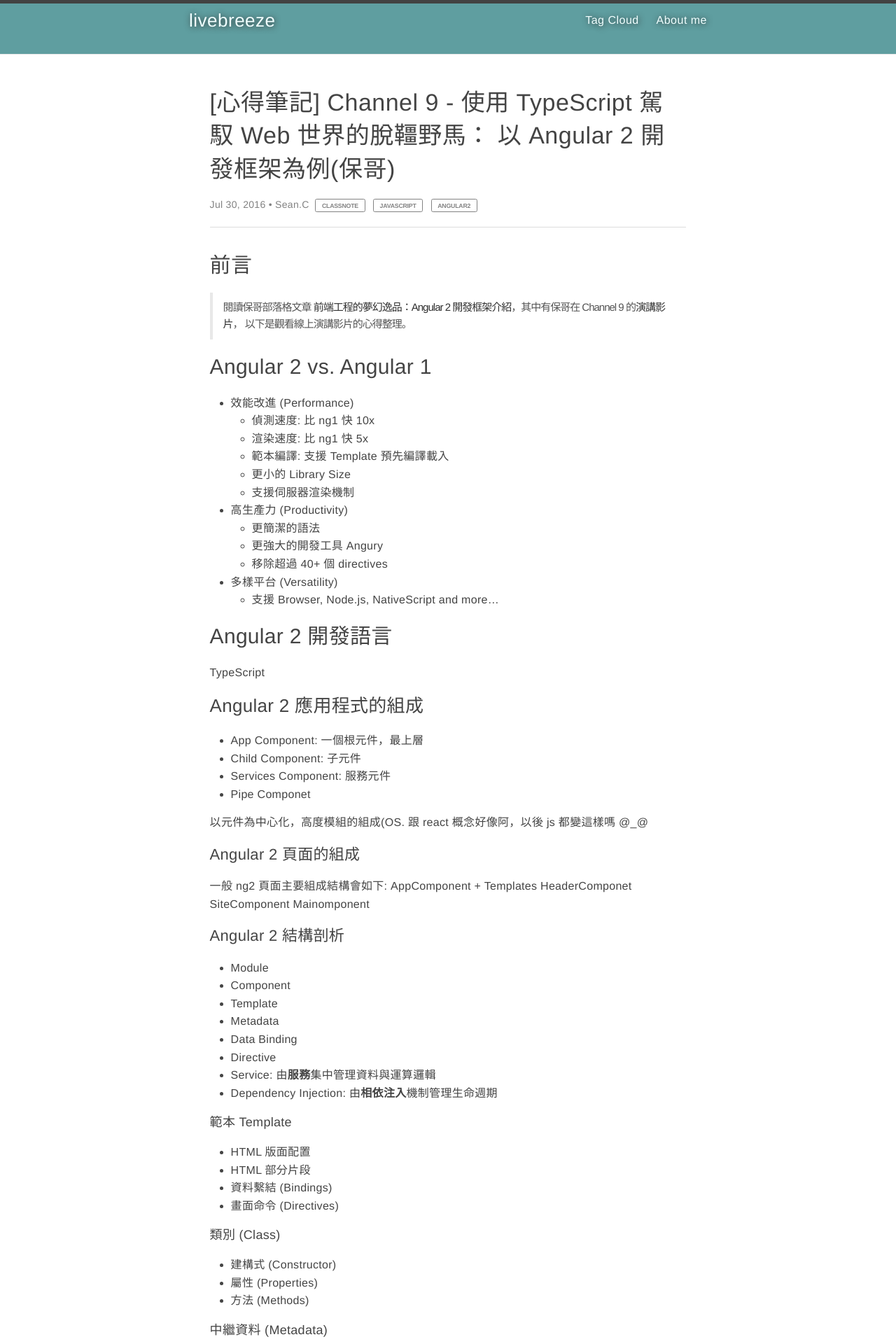
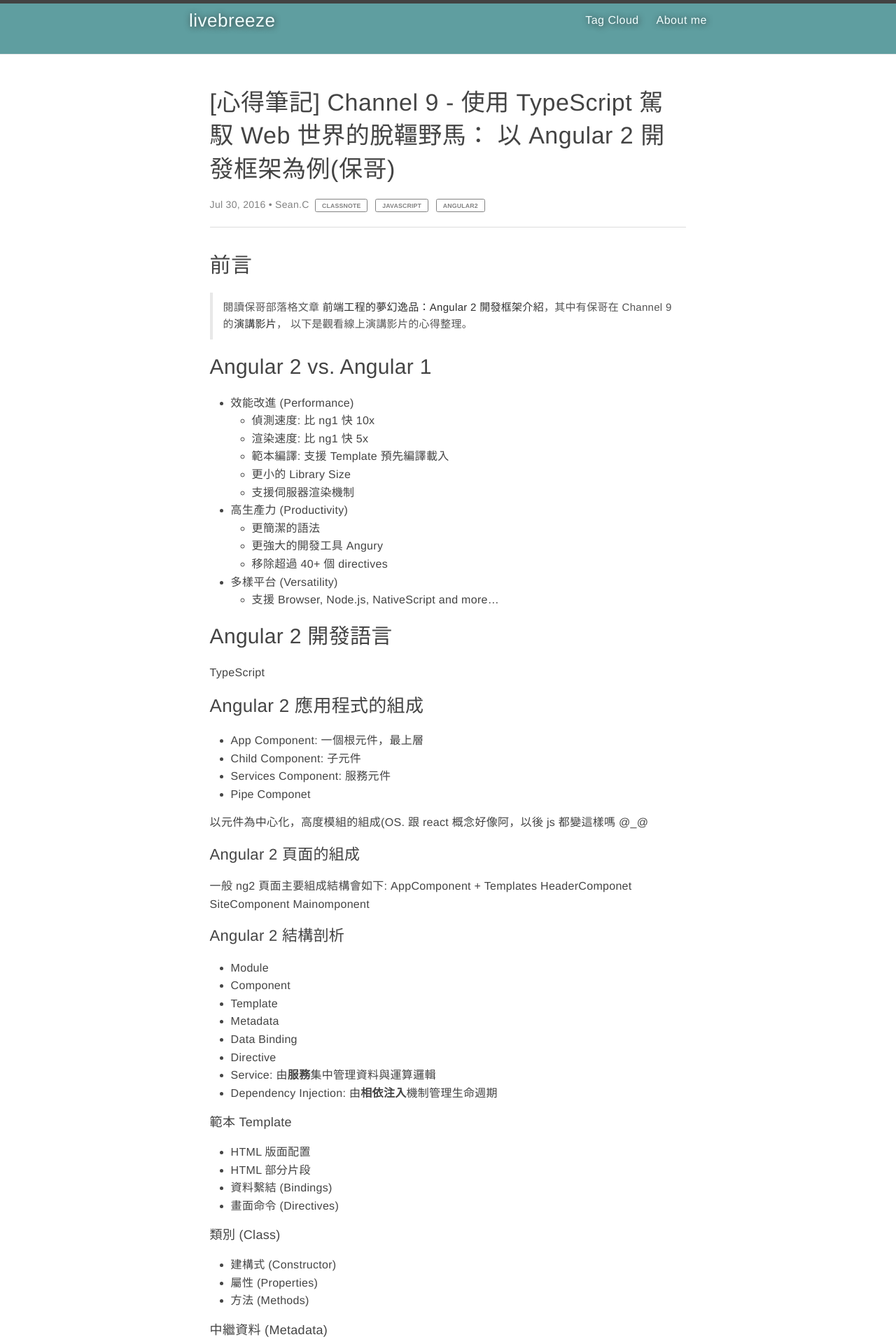
Before and after one commit to livebreeze-zz/livebreeze.github.io, a Jekyll site: the page built from _posts/2016/2016-07-30-Ch9Class_UseTypeScriptToDevelopAngular2.md, in a window 1280 px wide. Shown: the top 1920 px of the page at 70% size. Built offline with Jekyll 4.4.1, drawn with Linux system fonts in a browser that asks for light colours; some web fonts are replaced; comment, search, counter and statistics services are not loaded.

Commit message:
update css setting

```diff
--- a/_sass/_base.scss
+++ b/_sass/_base.scss
@@ -144,7 +144,7 @@
     border-left: 4px solid $grey-color-light;
     padding: $spacing-unit/4 $spacing-unit/2;
     font-size: 15px;
-    letter-spacing: -1px; // font-style: italic;
+    letter-spacing: 0.3px; // font-style: italic;
     > :last-child {
         margin-bottom: 0;
     }
@@ -160,7 +160,7 @@
 
 pre,
 code {
-    font-size: 15px;
+    font-size: 14px;
     border: 1px solid $grey-color-light;
     border-radius: 3px;
     background-color: #555;
@@ -247,7 +247,7 @@
     color: #828282;
     display: inline-block;
     font: 600 0.625em/1.5 Helvetica, Arial, sans-serif;
-    letter-spacing: -0.025em;
+    letter-spacing: 0.02em;
     margin-bottom: 0.6em;
     margin-left: 0.5em;
     margin-right: 0.3em;
--- a/_sass/_layout.scss
+++ b/_sass/_layout.scss
@@ -27,7 +27,7 @@
     font-size: 26px;
     font-weight: 300;
     line-height: 48px;
-    letter-spacing: -1px;
+    letter-spacing: 0.5px;
     margin-bottom: 0;
     float: left;
     &:hover {
@@ -279,7 +279,7 @@
         font-size: 18px;
 
         @include media-query($on-laptop) {
-            font-size: 14px;
+            font-size: 15px;
         }
     }
 
@@ -288,7 +288,7 @@
         line-height: 1.6em;
 
         @include media-query($on-laptop) {
-            font-size: 12px;
+            font-size: 14px;
         }
     }
 }
```
